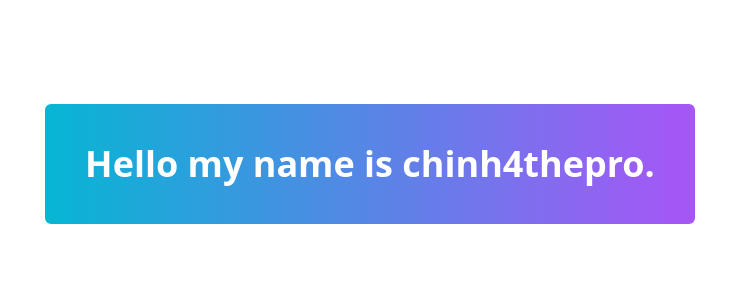
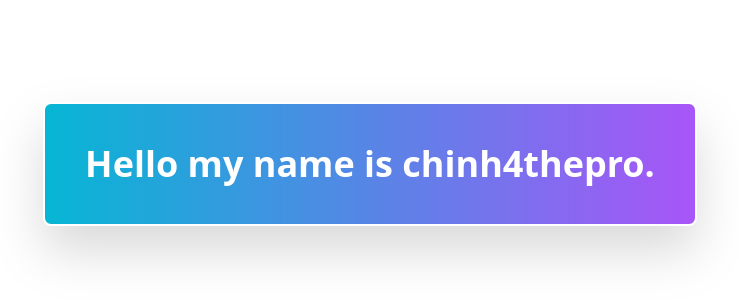
Before and after one commit to chinh4thepro/chinh4thepro.github.io, a plain HTML site: page index.html in a window 1280 px wide. Shown: the part 236-536 px from the top of the page, without its empty margins (270-1009 px from the left). Drawn offline with nearby package versions, Linux system fonts and the light colour scheme.

Commit message:
bruh this floating point inaccuracy on github.dev

```diff
--- a/index.html
+++ b/index.html
@@ -6,7 +6,7 @@
   </head>
   <body class=" h-screen">
     <div class="grid place-content-center h-screen">
-      <h1 class="text-white border-2 bg-gradient-to-r from-cyan-500 to-purple-500 border-white text-4xl p-10 rounded-lg font-semibold">Hello my name is chinh4thepro.</h1>
+      <h1 class="drop-shadow-2xl text-white border-2 bg-gradient-to-r from-cyan-500 to-purple-500 border-white text-4xl p-10 rounded-lg font-semibold">Hello my name is chinh4thepro.</h1>
     </div>
   </body>
 </html>
```
